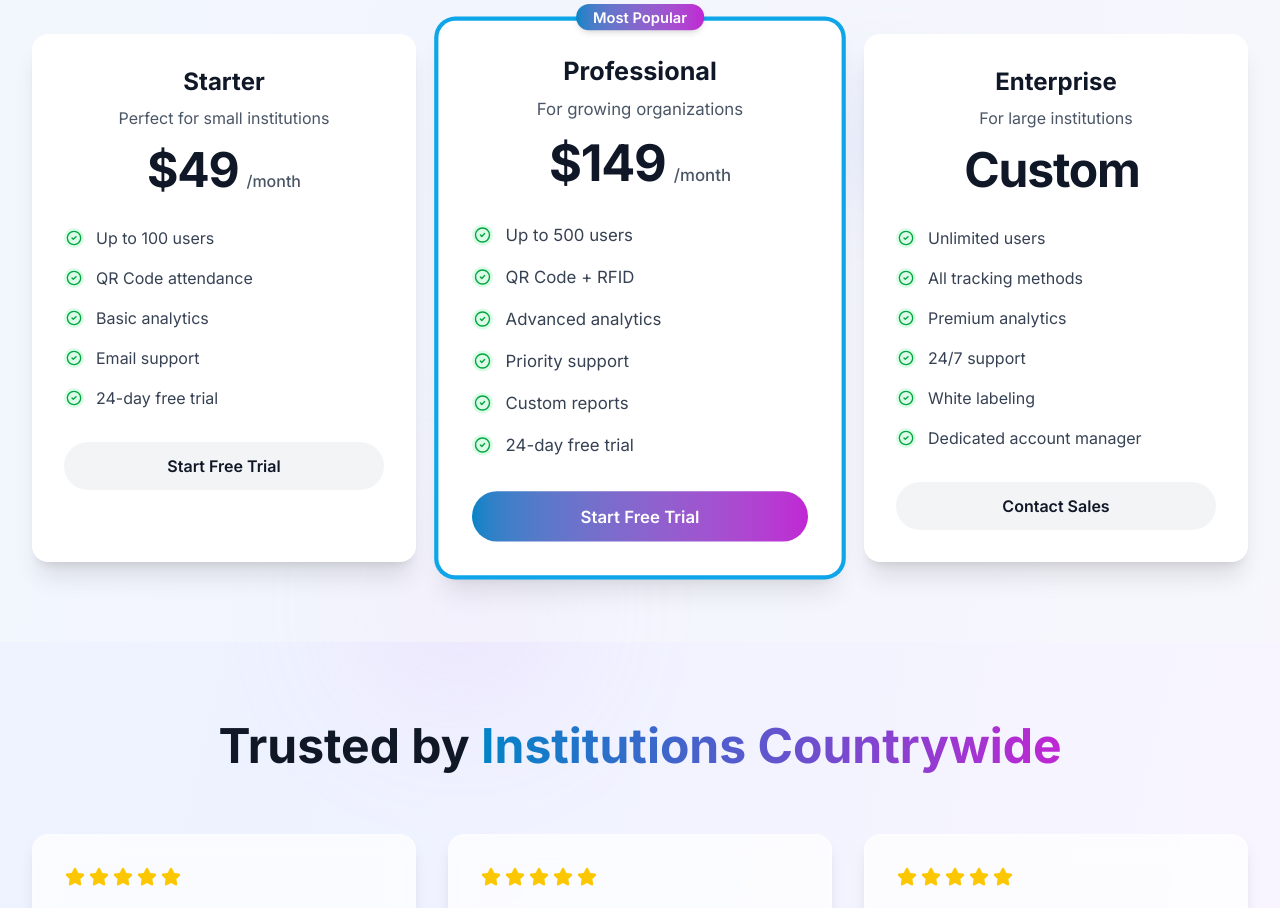
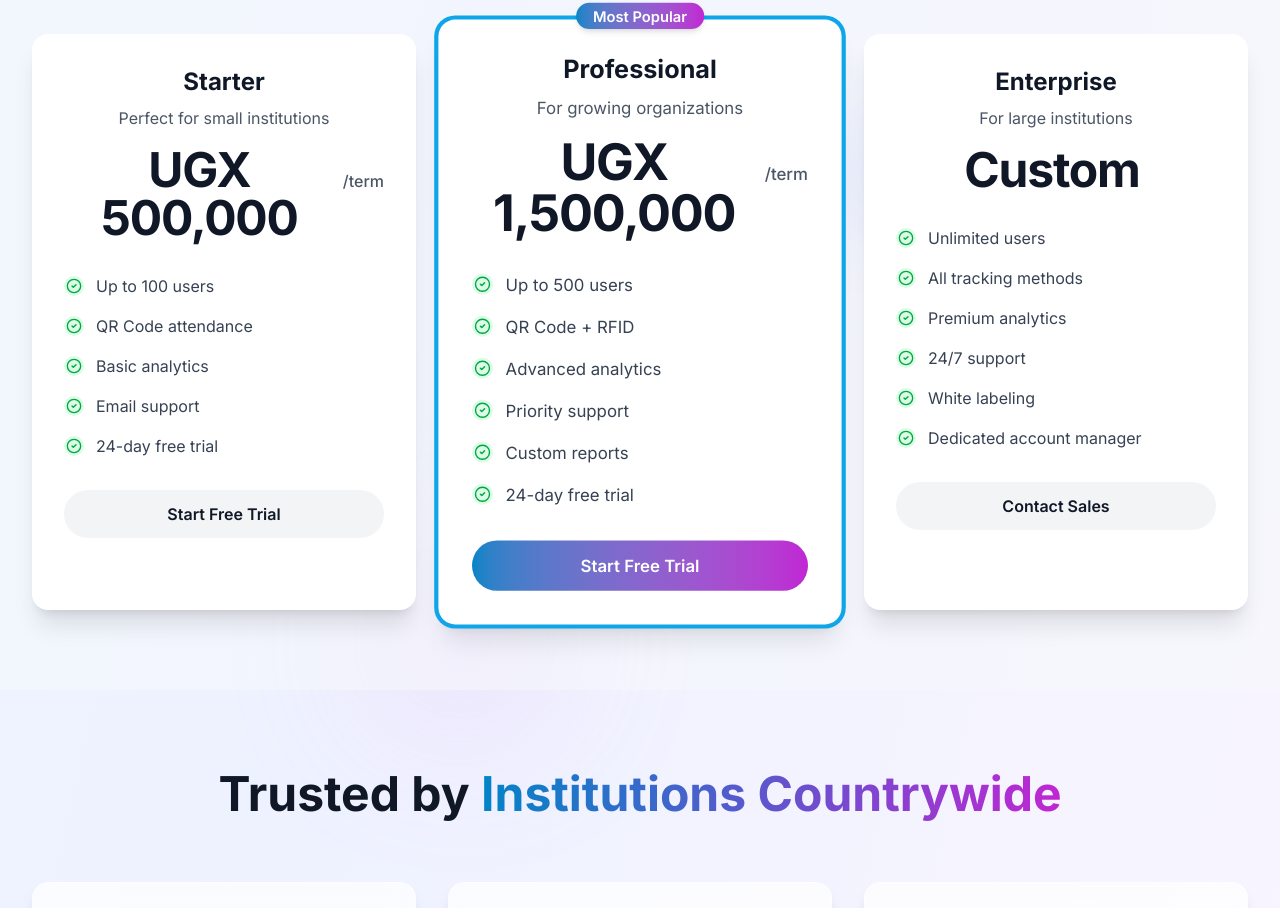
Before and after one commit to balirwaalvin/EduScan-Intelligence, a Next.js app: page / in a window 1280 px wide. Shown: the part 3626-4534 px from the top of the page. Built offline with nearby package versions, Linux system fonts and the light colour scheme.

Commit message:
Update pricing to UGX: Starter 500,000 and Professional 1,500,000 per term

```diff
--- a/src/app/page.tsx
+++ b/src/app/page.tsx
@@ -1156,8 +1156,8 @@ export default function LandingPage() {
             {[
               {
                 name: "Starter",
-                price: "$49",
-                period: "/month",
+                price: "UGX 500,000",
+                period: "/term",
                 description: "Perfect for small institutions",
                 features: [
                   "Up to 100 users",
@@ -1170,8 +1170,8 @@ export default function LandingPage() {
               },
               {
                 name: "Professional",
-                price: "$149",
-                period: "/month",
+                price: "UGX 1,500,000",
+                period: "/term",
                 description: "For growing organizations",
                 features: [
                   "Up to 500 users",
```
